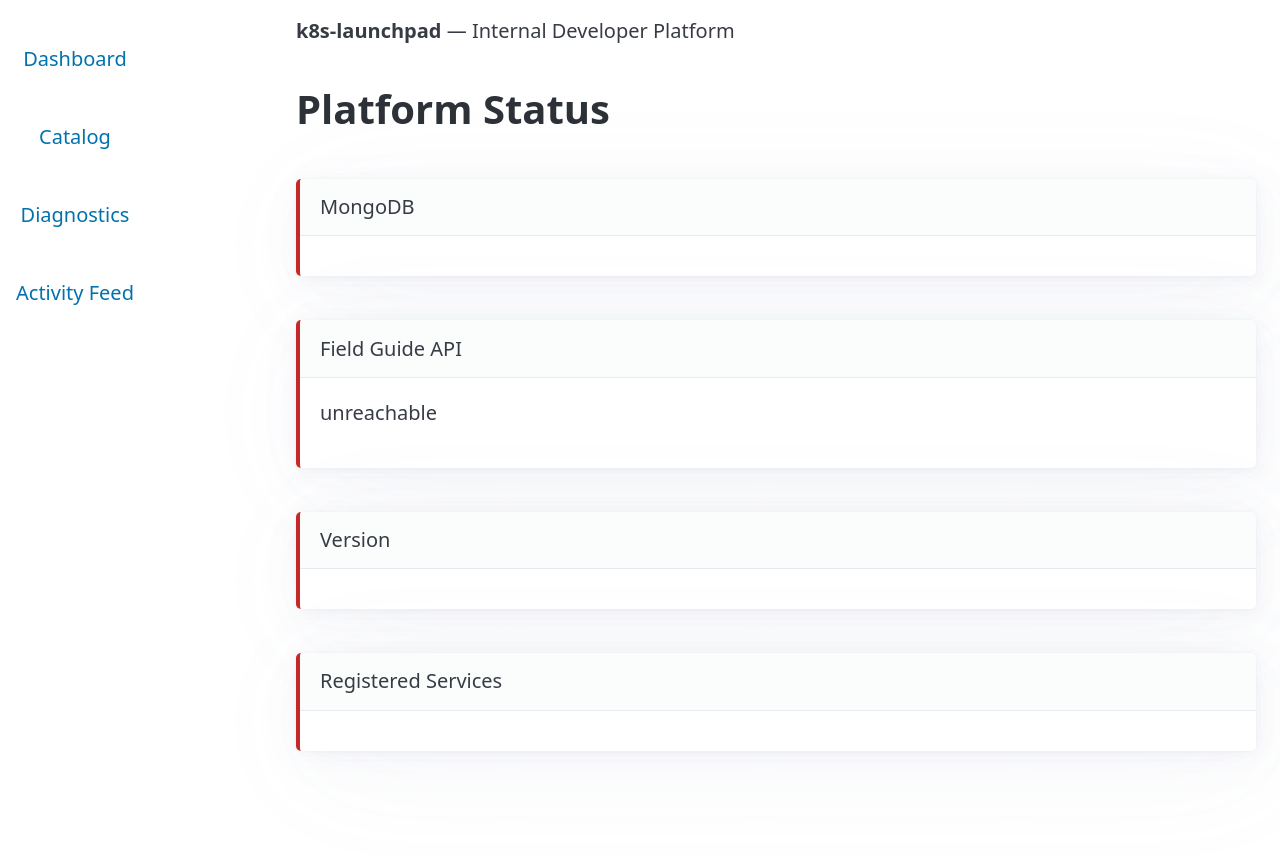
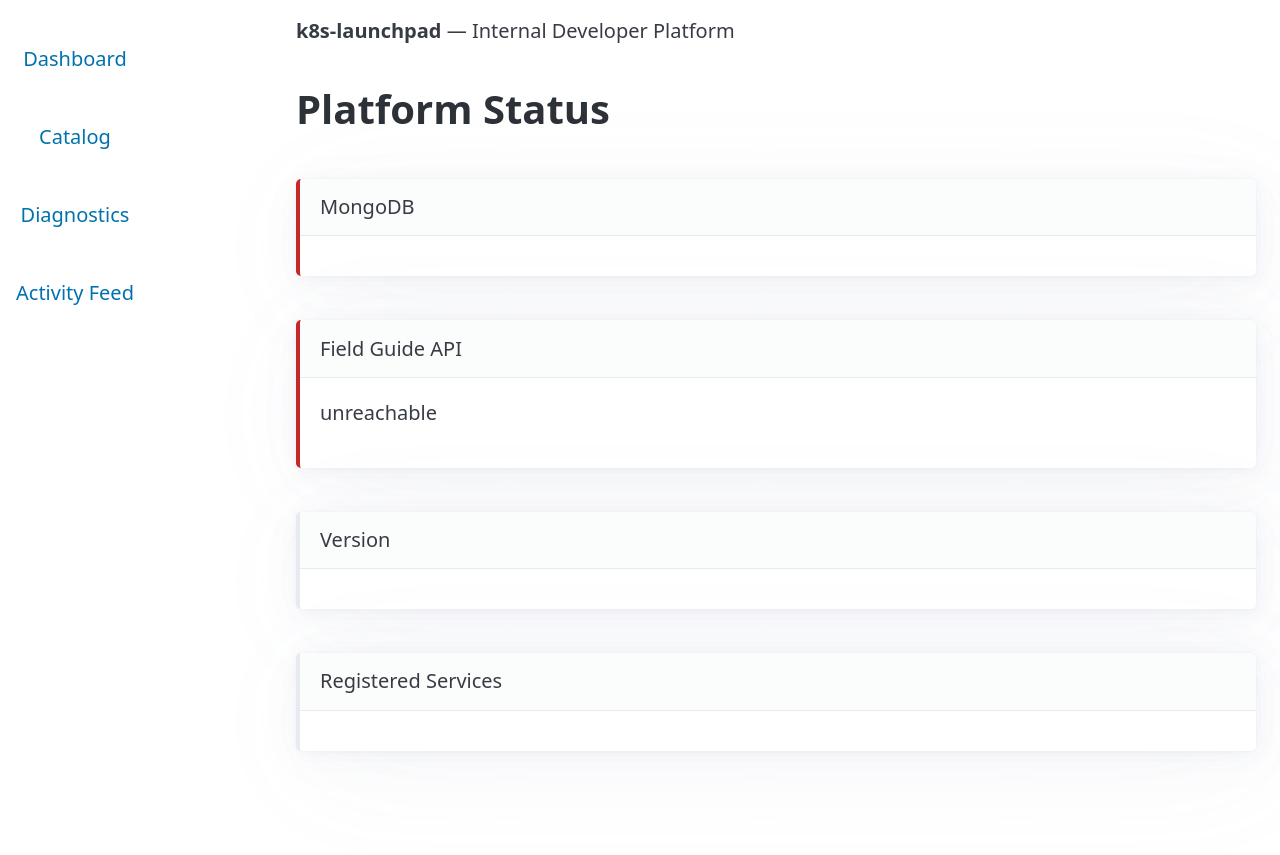
Before and after one commit to Dude775/k8s-launchpad, a Flask app: template apps/launchpad/app/templates/status_full_page.html in a window 1280 px wide. Run offline with Flask 3, Linux system fonts and the light colour scheme; the template is opened without the code that fills it: most values are stand-ins (such as "Sample title", 1, 10 or a date in 2020).

Commit message:
WR-02 render informational cards in neutral state

```diff
--- a/apps/launchpad/app/templates/partials/status_cards.html
+++ b/apps/launchpad/app/templates/partials/status_cards.html
@@ -6,11 +6,11 @@
   <header>Field Guide API</header>
   <p>{{ 'reachable' if status.field_guide_reachable else 'unreachable' }}</p>
 </article>
-<article class="status-card status-card--{{ 'ok' if status.api_health == 'ok' else 'degraded' }}">
+<article class="status-card status-card--info">
   <header>Version</header>
   <p>{{ status.app_version }}</p>
 </article>
-<article class="status-card status-card--{{ 'ok' if status.api_health == 'ok' else 'degraded' }}">
+<article class="status-card status-card--info">
   <header>Registered Services</header>
   <p>{{ status.service_count }}</p>
 </article>
```
